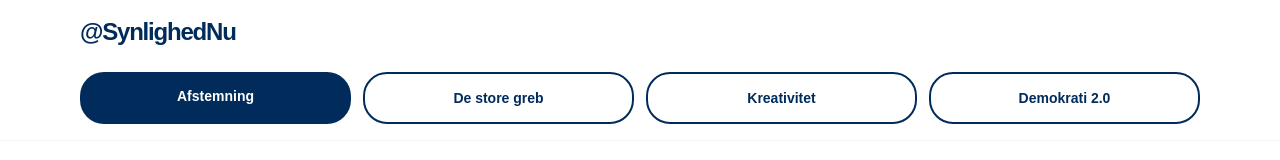
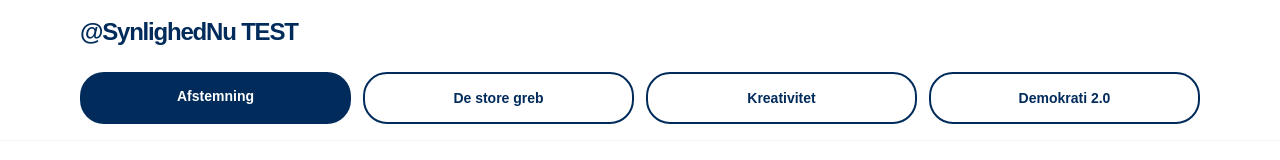
Before and after one commit to synlighed-nu/synlighed-nu-clean, a Next.js app: page / in a window 1280 px wide. Shown: the top 160 px of the page. Built offline with nearby package versions, Linux system fonts and the light colour scheme.

Commit message:
Update _Nav.tsx

```diff
--- a/app/components/_Nav.tsx
+++ b/app/components/_Nav.tsx
@@ -12,7 +12,7 @@ export default function Nav() {
 
         <div className="flex justify-between items-center">
           <Link href="/" className="text-2xl font-semibold tracking-tighter text-[#002B5B]">
-            @SynlighedNu
+            @SynlighedNu TEST
           </Link>
 
           <button
```
